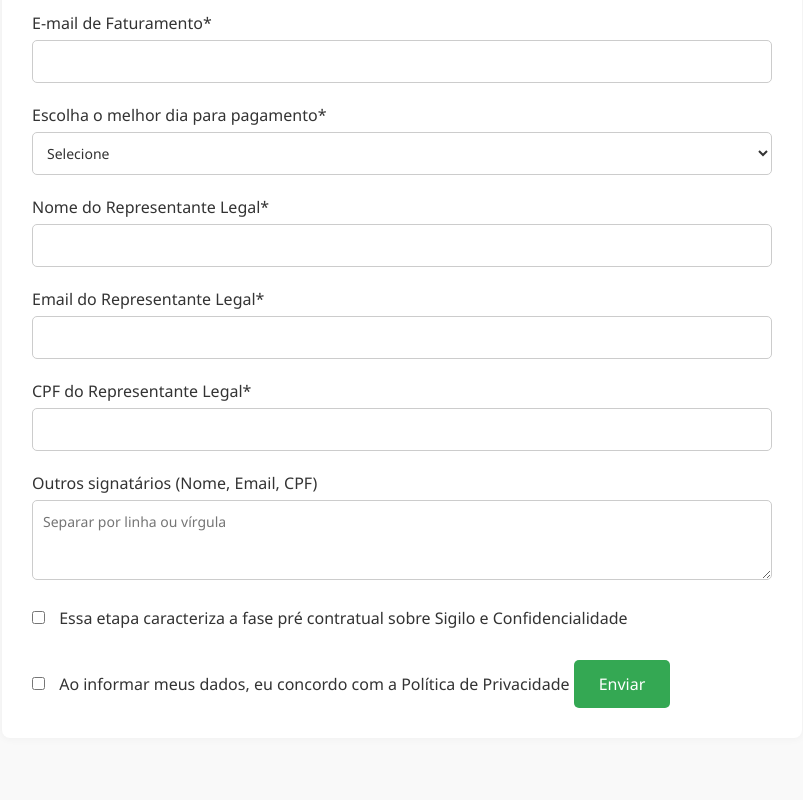
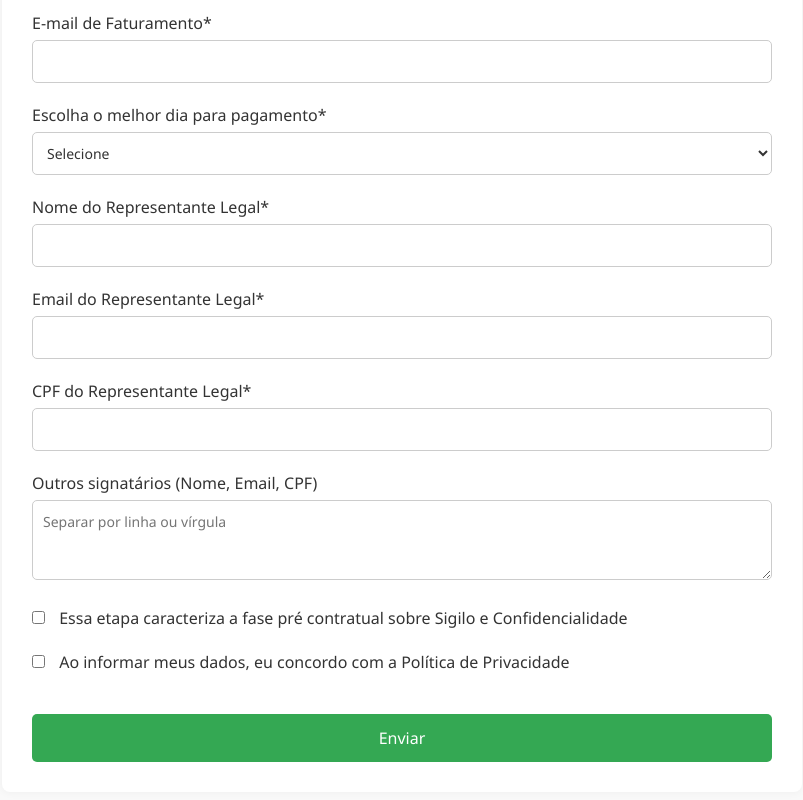
Before and after one commit to seo-react/automacao-contratos, a website: page solicitar.html in a window 1280 px wide. Shown: the part 965-1765 px from the top of the page, without its empty margins (238-1041 px from the left). Drawn offline with nearby package versions, Linux system fonts and the light colour scheme.

```diff
--- a/solicitar.html
+++ b/solicitar.html
@@ -75,6 +75,11 @@
       font-size: 16px;
       cursor: pointer;
     }
+button[type="submit"] {
+  display: block;
+  width: 100%;
+  margin-top: 40px;
+}
 
     button:hover {
       background-color: #2c8c45;
@@ -101,6 +106,7 @@
     <i id="temaIcone" class="bi bi-moon"></i>
   </button>
 </nav>
+
 
   <!-- Formulário -->
   <main class="form-container">
```
Lines whose indentation alone changed are shown as unchanged.
